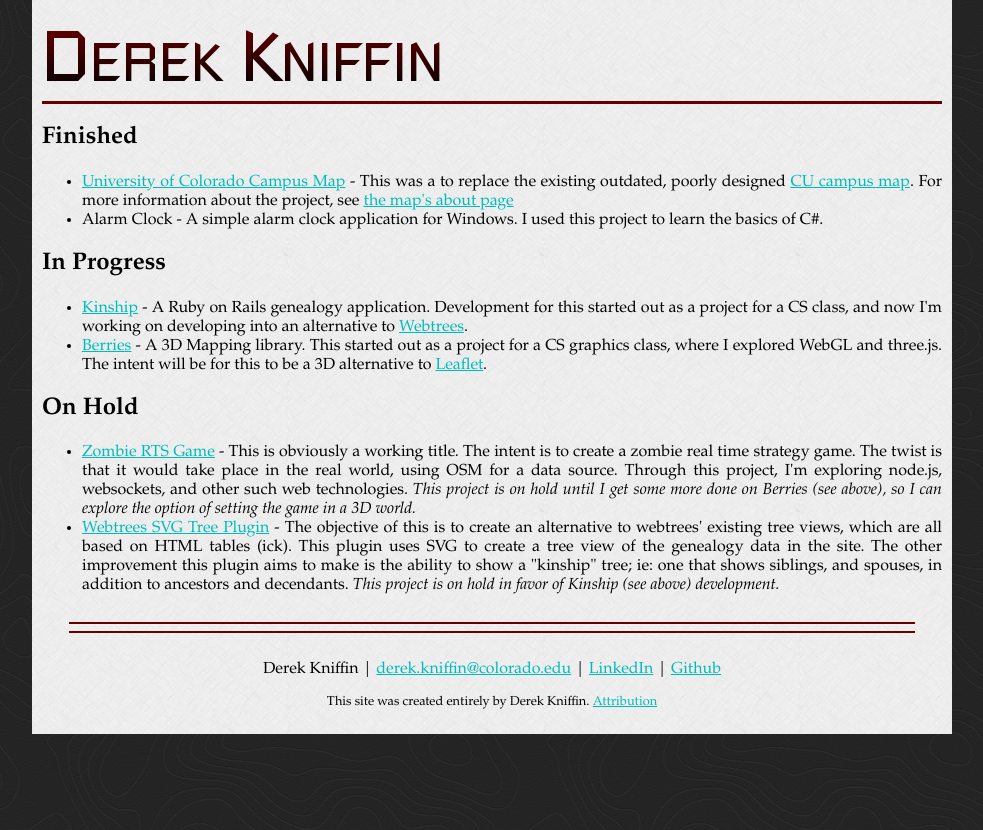
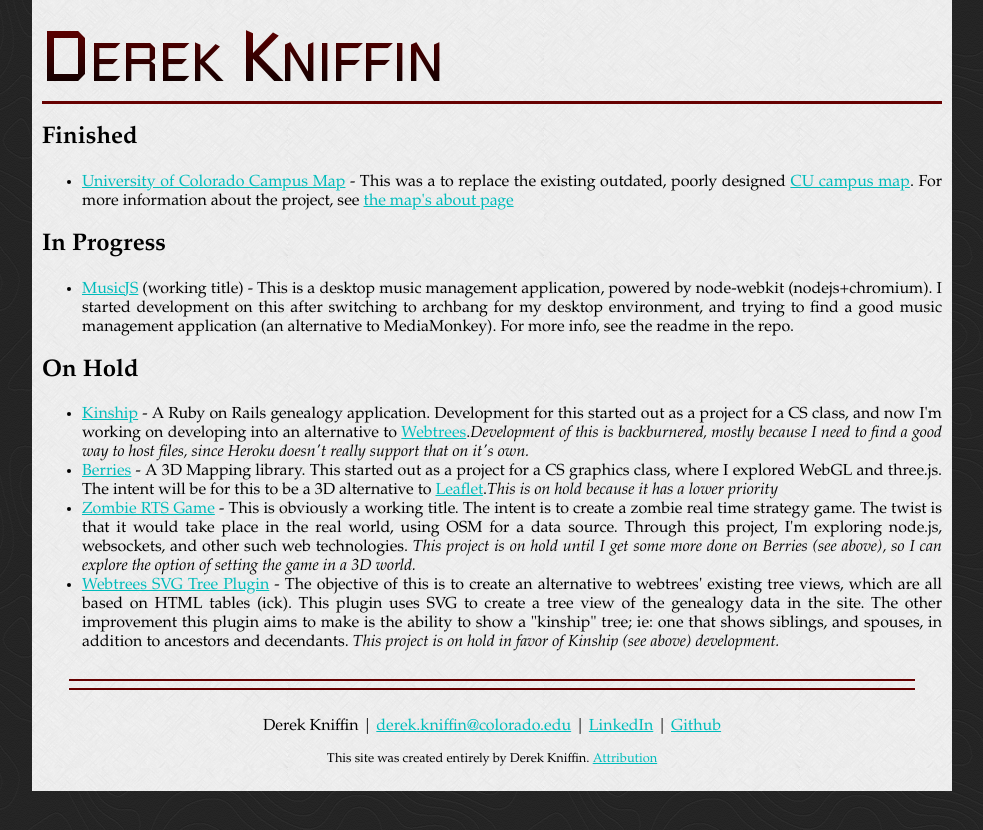
Before and after one commit to oddityoverseer13/personal-website, a Jekyll site: the page built from projects.html, in a window 1280 px wide. Shown: the top 830 px of the page, without its empty margins (148-1131 px from the left). Built offline with Jekyll 4.4.1, drawn with Linux system fonts in a browser that asks for light colours; Markdown is read by kramdown in place of the engine named in the settings.

Commit message:
Updated projects list

```diff
--- a/projects.html
+++ b/projects.html
@@ -9,15 +9,15 @@
 <ul>
   <li><a href="http://www.colorado.edu/map">University of Colorado Campus Map</a> - This was a to replace the existing outdated, poorly designed <a href="http://www.colorado.edu/campusmap">CU campus map</a>. For more information about the project, see <a href="http://www.colorado.edu/map/about.html">the map's about page</a></li>
 
-  <li>Alarm Clock - A simple alarm clock application for Windows. I used this project to learn the basics of C#.</li>
 </ul>
 <h2>In Progress</h2>
 <ul>
-  <li><a href="https://github.com/oddityoverseer13/kinship">Kinship</a> - A Ruby on Rails genealogy application. Development for this started out as a project for a CS class, and now I'm working on developing into an alternative to <a href="http://www.webtrees.net">Webtrees</a>.</li>
-  <li><a href="http://github.com/oddityoverseer13/berries">Berries</a> - A 3D Mapping library. This started out as a project for a CS graphics class, where I explored WebGL and three.js. The intent will be for this to be a 3D alternative to <a href="http://www.leafletjs.com">Leaflet</a>.</li>
+  <li><a href="https://github.com/oddityoverseer13/musicjs">MusicJS</a> (working title) - This is a desktop music management application, powered by node-webkit (nodejs+chromium). I started development on this after switching to archbang for my desktop environment, and trying to find a good music management application (an alternative to MediaMonkey). For more info, see the readme in the repo.</li>
 </ul>
 <h2>On Hold</h2>
 <ul>
+  <li><a href="https://github.com/oddityoverseer13/kinship">Kinship</a> - A Ruby on Rails genealogy application. Development for this started out as a project for a CS class, and now I'm working on developing into an alternative to <a href="http://www.webtrees.net">Webtrees</a>.<i>Development of this is backburnered, mostly because I need to find a good way to host files, since Heroku doesn't really support that on it's own. </i></li>
+  <li><a href="http://github.com/oddityoverseer13/berries">Berries</a> - A 3D Mapping library. This started out as a project for a CS graphics class, where I explored WebGL and three.js. The intent will be for this to be a 3D alternative to <a href="http://www.leafletjs.com">Leaflet</a>.<i>This is on hold because it has a lower priority</i></li>
   <li><a href="https://github.com/oddityoverseer13/z-rts-game">Zombie RTS Game</a> - This is obviously a working title. The intent is to create a zombie real time strategy game. The twist is that it would take place in the real world, using OSM for a data source. Through this project, I'm exploring node.js, websockets, and other such web technologies. <i>This project is on hold until I get some more done on Berries (see above), so I can explore the option of setting the game in a 3D world.</i></li>
   <li><a href="https://github.com/oddityoverseer13/webtrees-svgtree">Webtrees SVG Tree Plugin</a> - The objective of this is to create an alternative to webtrees' existing tree views, which are all based on HTML tables (ick). This plugin uses SVG to create a tree view of the genealogy data in the site. The other improvement this plugin aims to make is the ability to show a "kinship" tree; ie: one that shows siblings, and spouses, in addition to ancestors and decendants. <i>This project is on hold in favor of Kinship (see above) development.</i></li>
 </ul>
```
